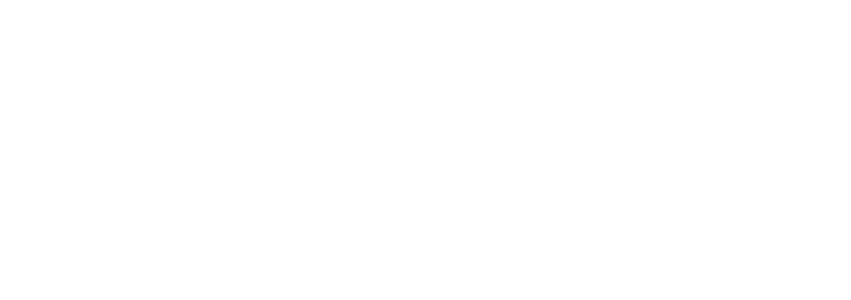
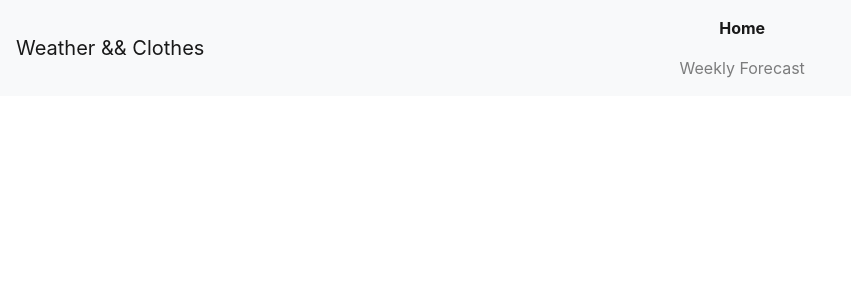
Before and after one commit to RenaWagner/tenkey-client, a React (Create React App) app: page / in a window 1280 px wide. Shown: the top 300 px of the page, without its empty margins (0-851 px from the left). Built offline with nearby package versions, Linux system fonts and the light colour scheme.

Commit message:
Added NavBar

```diff
--- a/src/App.tsx
+++ b/src/App.tsx
@@ -1,10 +1,12 @@
 import React from "react";
 import "./App.css";
 import { Switch } from "react-router";
+import NavBar from "./components/NavBar/NavBar";
 
 function App() {
   return (
     <div className="App">
+      <NavBar></NavBar>
       <Switch></Switch>
     </div>
   );
--- a/src/components/NavBar/NavBar.tsx
+++ b/src/components/NavBar/NavBar.tsx
@@ -0,0 +1,38 @@
+import React from "react";
+import { NavLink } from "react-router-dom";
+import Nav from "react-bootstrap/Nav";
+import Navbar from "react-bootstrap/Navbar";
+
+export default function NavBar() {
+  return (
+    <Navbar bg="light" expand="lg">
+      <Navbar.Brand as={NavLink} to="/">
+        Weather && Clothes
+      </Navbar.Brand>
+      <Navbar.Toggle aria-controls="basic-navbar-nav" />
+      <Navbar.Collapse id="basic-navbar-nav">
+        <Nav style={{ width: "100%" }} fill>
+          <Nav.Item>
+            <Nav.Link
+              activeStyle={{ fontWeight: "bold" }}
+              as={NavLink}
+              to="/"
+              exact
+            >
+              Home
+            </Nav.Link>
+            <Nav.Link
+              activeStyle={{ fontWeight: "bold" }}
+              as={NavLink}
+              to="/forecast"
+              exact
+            >
+              Weekly Forecast
+            </Nav.Link>
+          </Nav.Item>
+          {/* {loginLogoutControls} */}
+        </Nav>
+      </Navbar.Collapse>
+    </Navbar>
+  );
+}
```
